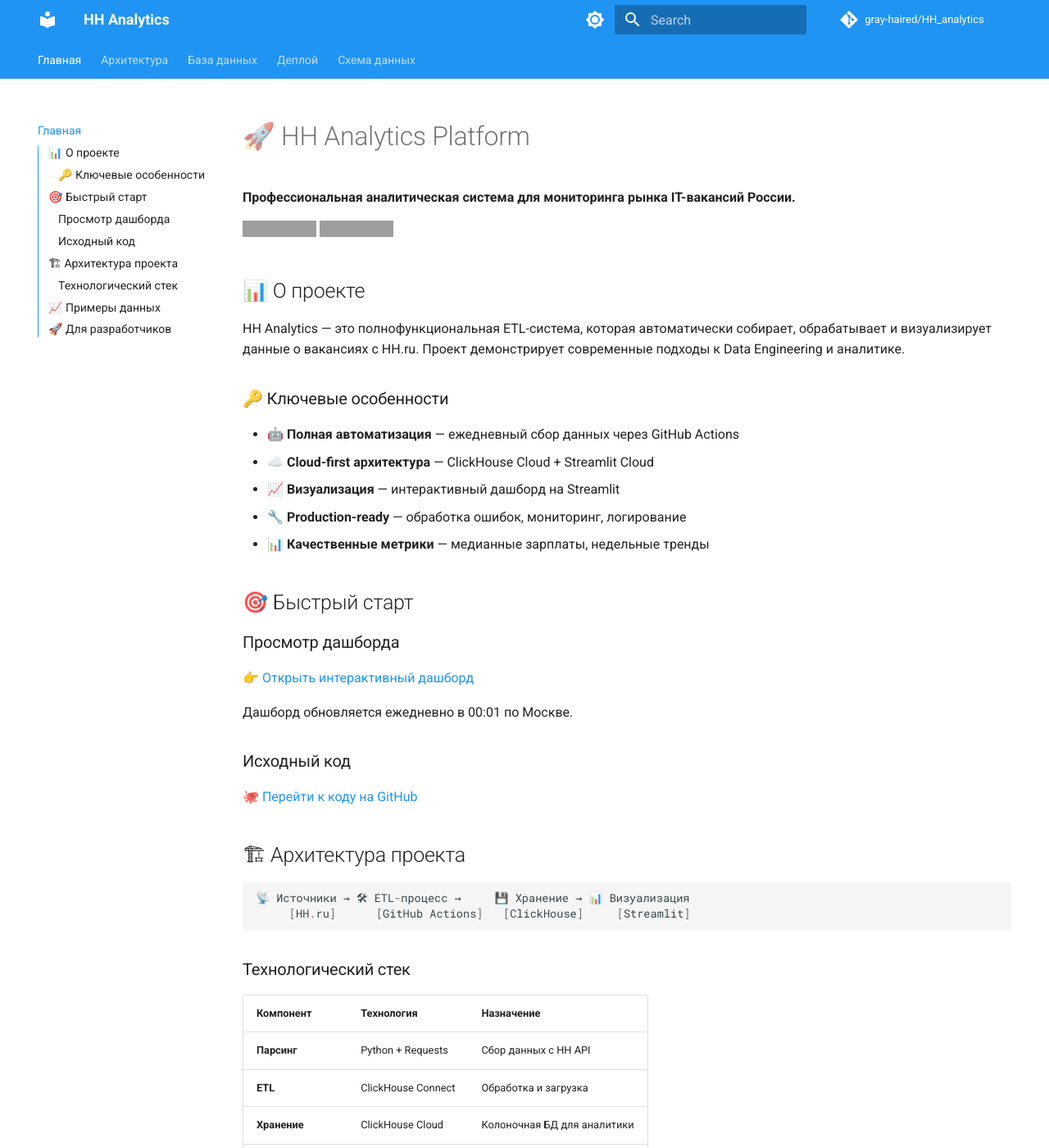
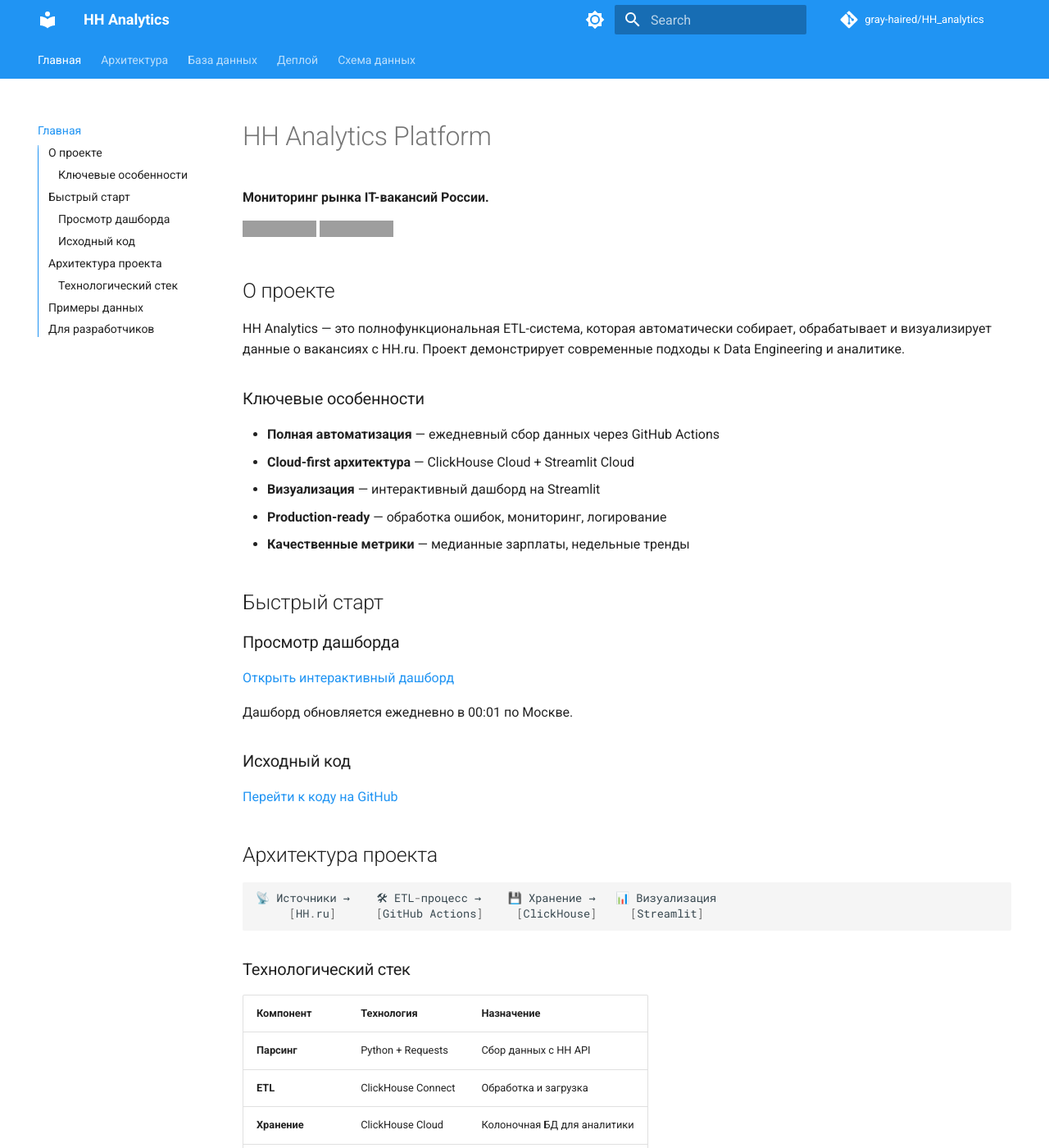
Before and after one commit to gray-haired/HH_analytics, an MkDocs documentation site: the page built from docs/docs/index.md, in a window 1280 px wide and 1400 px high. Shown: the whole window at 82% size. Built offline with MkDocs 1.6.1 and Material for MkDocs 9.7.7, drawn with Linux system fonts in a browser that asks for light colours; comment, search, counter and statistics services are not loaded; some of the changed text lies outside the part shown; grey boxes are pictures that could not be loaded.

Commit message:
- fix: fixing mkdocs-fliles

````diff
--- a/docs/docs/index.md
+++ b/docs/docs/index.md
@@ -1,38 +1,38 @@
-# 🚀 HH Analytics Platform
+# HH Analytics Platform
 
-**Профессиональная аналитическая система для мониторинга рынка IT-вакансий России.**
+**Мониторинг рынка IT-вакансий России.**
 
 [![Streamlit Dashboard](https://img.shields.io/badge/📊-Live_Dashboard-blue?style=for-the-badge)](https://hhanalytics-gray-haired.streamlit.app/)
 [![GitHub](https://img.shields.io/badge/🐙-GitHub-black?style=for-the-badge)](https://github.com/gray-haired/HH_analytics.git)
 
-## 📊 О проекте
+## О проекте
 
 HH Analytics — это полнофункциональная ETL-система, которая автоматически собирает, обрабатывает и визуализирует данные о вакансиях с HH.ru. Проект демонстрирует современные подходы к Data Engineering и аналитике.
 
-### 🔑 Ключевые особенности
+### Ключевые особенности
 
-- **🤖 Полная автоматизация** — ежедневный сбор данных через GitHub Actions
-- **☁️ Cloud-first архитектура** — ClickHouse Cloud + Streamlit Cloud
-- **📈 Визуализация** — интерактивный дашборд на Streamlit
-- **🔧 Production-ready** — обработка ошибок, мониторинг, логирование
-- **📊 Качественные метрики** — медианные зарплаты, недельные тренды
+- **Полная автоматизация** — ежедневный сбор данных через GitHub Actions
+- **Cloud-first архитектура** — ClickHouse Cloud + Streamlit Cloud
+- **Визуализация** — интерактивный дашборд на Streamlit
+- **Production-ready** — обработка ошибок, мониторинг, логирование
+- **Качественные метрики** — медианные зарплаты, недельные тренды
 
-## 🎯 Быстрый старт
+## Быстрый старт
 
 ### Просмотр дашборда
 
-[👉 Открыть интерактивный дашборд](https://hhanalytics-gray-haired.streamlit.app/)
+[Открыть интерактивный дашборд](https://hhanalytics-gray-haired.streamlit.app/)
 
 Дашборд обновляется ежедневно в 00:01 по Москве.
 
 ### Исходный код
 
-[🐙 Перейти к коду на GitHub](https://github.com/gray-haired/HH_analytics.git)
+[Перейти к коду на GitHub](https://github.com/gray-haired/HH_analytics.git)
 
-## 🏗 Архитектура проекта
+## Архитектура проекта
 ```
-📡 Источники → 🛠 ETL-процесс →     💾 Хранение → 📊 Визуализация
-     [HH.ru]      [GitHub Actions]   [ClickHouse]     [Streamlit]
+📡 Источники →    🛠 ETL-процесс →    💾 Хранение →   📊 Визуализация
+     [HH.ru]      [GitHub Actions]     [ClickHouse]     [Streamlit]
 ```
 
 ### Технологический стек
@@ -46,20 +46,21 @@
 | **Автоматизация** | GitHub Actions | CI/CD пайплайн |
 | **Документация** | MKDocs + Material | Техническая документация |
 
-## 📈 Примеры данных
+## Примеры данных
 
 Проект анализирует более **2,000+ IT-вакансий** ежедневно, включая:
 
-- **👨‍💻 Профессии**: Data Scientist, Data Analyst, Data Engineer, ML Engineer
-- **💰 Зарплаты**: Медианные значения в рублях с фильтрацией по опыту
-- **🌍 География**: Распределение по городам России
-- **🛠 Навыки**: Топ-15 самых востребованных технологий
+- **Профессии**: Data Scientist, Data Analyst, Data Engineer, ML Engineer
+- **Зарплаты**: Медианные значения в рублях с фильтрацией по опыту
+- **География**: Распределение по городам России
+- **Навыки**: Топ-15 самых востребованных технологий
 
-## 🚀 Для разработчиков
+## Для разработчиков
 
-Проект полностью открыт и может быть использован как
-- **🎓 Пример портфолио** для Data Engineer / Analyst
-- **🔧 Шаблон** для создания аналогичных систем
+Проект полностью открыт и может быть использован как:
+
+- **Пример портфолио** для Data Engineer / Analyst
+- **Шаблон** для создания аналогичных систем
 
 ---
 
--- a/docs/requirements.txt
+++ b/docs/requirements.txt
@@ -1,3 +1,4 @@
 mkdocs>=1.5.0
 mkdocs-material>=9.0.0
 mkdocs-git-revision-date-localized-plugin>=1.0.0
+mkdocs-mermaid2-plugin
````
Also changed, not shown: docs/docs/architecture.md (+5 -1 lines).
